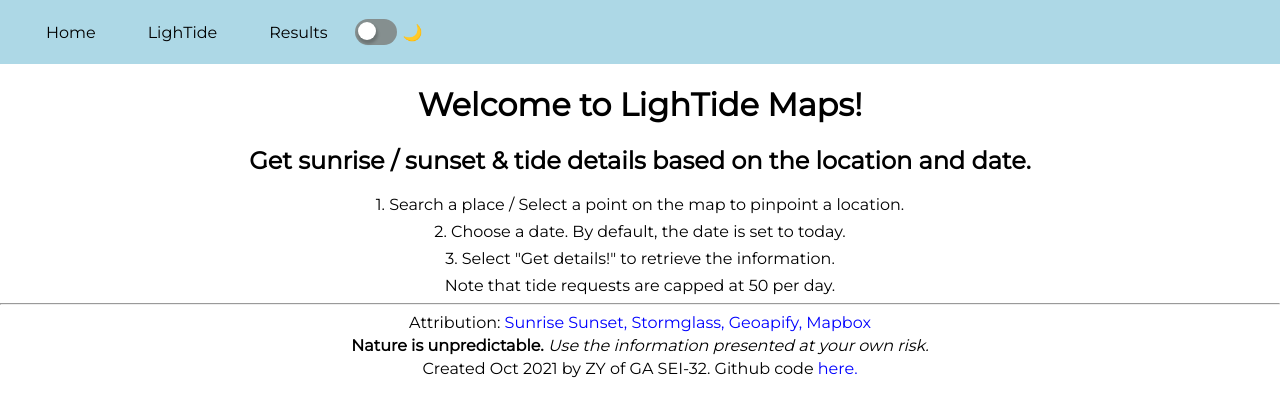
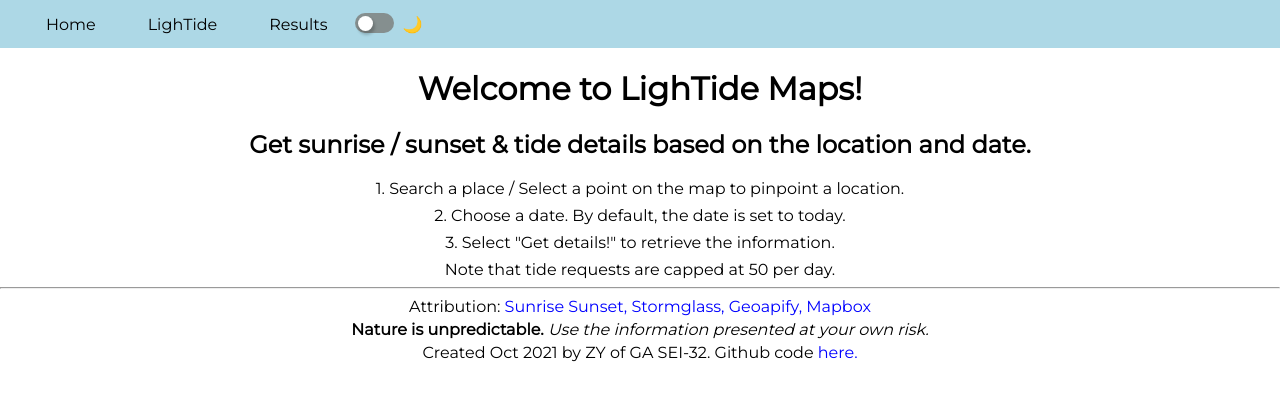
Before and after one commit to zyteo/LighTide, a React (Create React App) app in the folder lightide/: page / in a window 1280 px wide. Shown: the top 416 px of the page. Built offline with nearby package versions, Linux system fonts and the light colour scheme; no server answers.

Commit message:
modified nav bar

```diff
--- a/lightide/src/App.js
+++ b/lightide/src/App.js
@@ -133,17 +133,9 @@ function App() {
   const handleDarkMode = () => {
     if (darkMode === true) {
       document.body.classList.remove("dark");
-      let spanList = document.getElementsByTagName("span");
-      for (let i = 0; i < spanList.length; i++) {
-        spanList[i].classList.remove("dark");
-      }
       setDarkMode(false);
     } else {
       document.body.classList.add("dark");
-      let spanList = document.getElementsByTagName("span");
-      for (let i = 0; i < spanList.length; i++) {
-        spanList[i].classList.add("dark");
-      }
       setDarkMode(true);
     }
   };
--- a/lightide/src/Components/Nav.jsx
+++ b/lightide/src/Components/Nav.jsx
@@ -9,7 +9,7 @@ const Navbar = styled.nav`
   display: flex;
   align-items: center;
   width: 100vw;
-  height: 8vh;
+  height: 6vh;
   padding: 0 20px;
   background-color: lightskyblue;
   &:hover {
@@ -40,10 +40,10 @@ const CheckBoxWrapper = styled.div`
 `;
 const CheckBoxLabel = styled.label`
   position: absolute;
-  top: 3px;
+  top: 5px;
   left: 2px;
-  width: 42px;
-  height: 26px;
+  width: 39px;
+  height: 20px;
   border-radius: 14px;
   background: rgb(133, 143, 143);
   cursor: pointer;
@@ -51,8 +51,8 @@ const CheckBoxLabel = styled.label`
     content: "";
     display: block;
     border-radius: 50%;
-    width: 18px;
-    height: 18px;
+    width: 15px;
+    height: 15px;
     margin: 3px;
     background: #ffffff;
     box-shadow: 1px 3px 3px 1px rgba(0, 0, 0, 0.2);
@@ -71,8 +71,8 @@ const CheckBox = styled.input`
       content: "";
       display: block;
       border-radius: 50%;
-      width: 18px;
-      height: 18px;
+      width: 15px;
+      height: 15px;
       margin-left: 21px;
       transition: 0.5s;
     }
```
